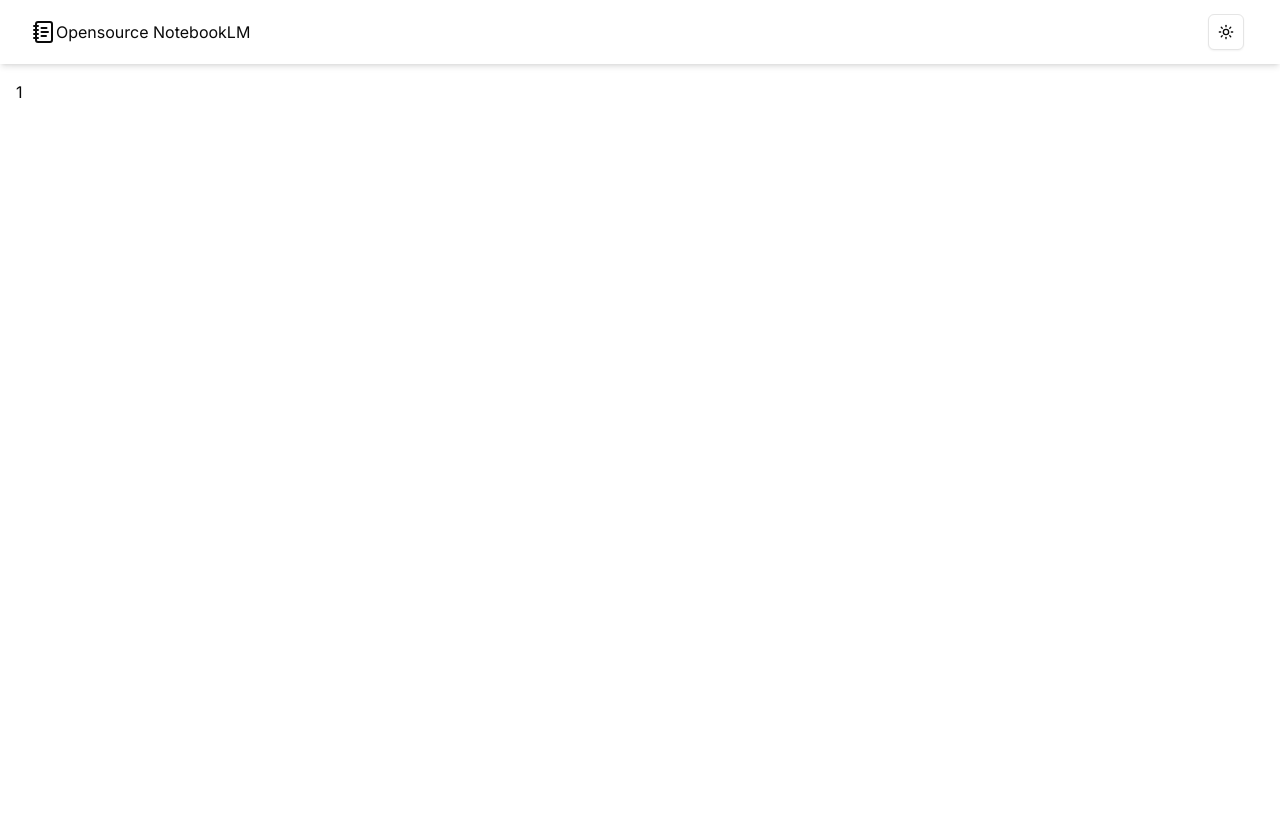
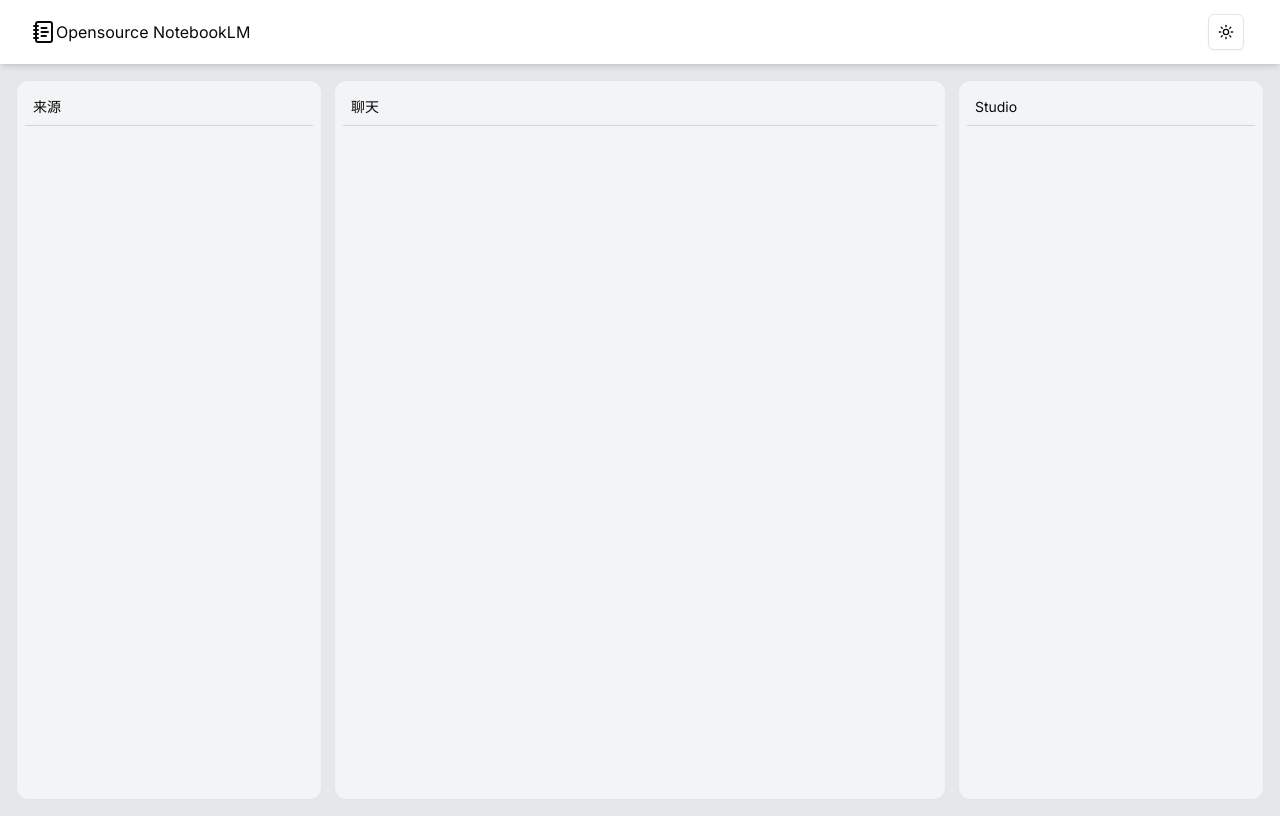
Before and after one commit to cloudhuang/notebooklm-clone, a Next.js app: page /notebook/1 in a window 1280 px wide. Built offline with nearby package versions, Linux system fonts and the light colour scheme.

Commit message:
add notebook details page with title components and improve layout styling

```diff
--- a/src/app/layout.tsx
+++ b/src/app/layout.tsx
@@ -21,7 +21,7 @@ export default function RootLayout({
       <body className={inter.className}>
         <AppProvider>
           <Header />
-          <main className="p-4 mt-16 calc(100vh - 4rem) overflow-auto">
+          <main className="p-4 mt-16 calc(100vh - 4rem) bg-gray-200 dark:bg-gray-800 overflow-auto">
             {children}
           </main>
         </AppProvider>
--- /dev/null
+++ b/src/app/notebook/[id]/_components/Title.tsx
@@ -0,0 +1,7 @@
+import React from "react";
+
+function PanelTitle({ title }: { title: string }) {
+  return <div className="text-foreground border-b text-sm border-b-gray-300 mb-4 p-2">{title}</div>;
+}
+
+export default PanelTitle;
--- a/src/app/notebook/[id]/page.tsx
+++ b/src/app/notebook/[id]/page.tsx
@@ -1,11 +1,19 @@
 "use client";
 
+
 import React from "react";
+import PanelTitle from "./_components/Title";
 
 const NotebookDetailsPage = ({ params }: { params: { id: string } }) => {
   const { id } = params;
 
-  return <div className="w-full">{id}</div>;
+  return (
+    <div className="w-full flex rounded-xl flex-row min-h-[90vh] gap-3">
+      <div className="w-1/4 p-2 border bg-gray-100 dark:bg-gray-600 rounded-xl"><PanelTitle title="来源" /></div>
+      <div className="w-2/4 p-2 border bg-gray-100 dark:bg-gray-600 rounded-xl"><PanelTitle title="聊天" /></div>
+      <div className="w-1/4 p-2 border bg-gray-100 dark:bg-gray-600 rounded-xl"><PanelTitle title="Studio" /></div>
+    </div>
+  );
 };
 
 export default NotebookDetailsPage;
--- a/src/app/notebook/page.tsx
+++ b/src/app/notebook/page.tsx
@@ -75,7 +75,7 @@ export default function Home() {
               </div>
               <div className="flex items-center p-2 dark:text-white">
                 <Select defaultValue="recent">
-                  <SelectTrigger className="w-[100px]">
+                  <SelectTrigger className="w-[100px] border-gray-400">
                     <SelectValue placeholder="最近" />
                   </SelectTrigger>
                   <SelectContent>
```
Also changed, not shown: src/actions/notebook.ts (+8 -0 lines).
